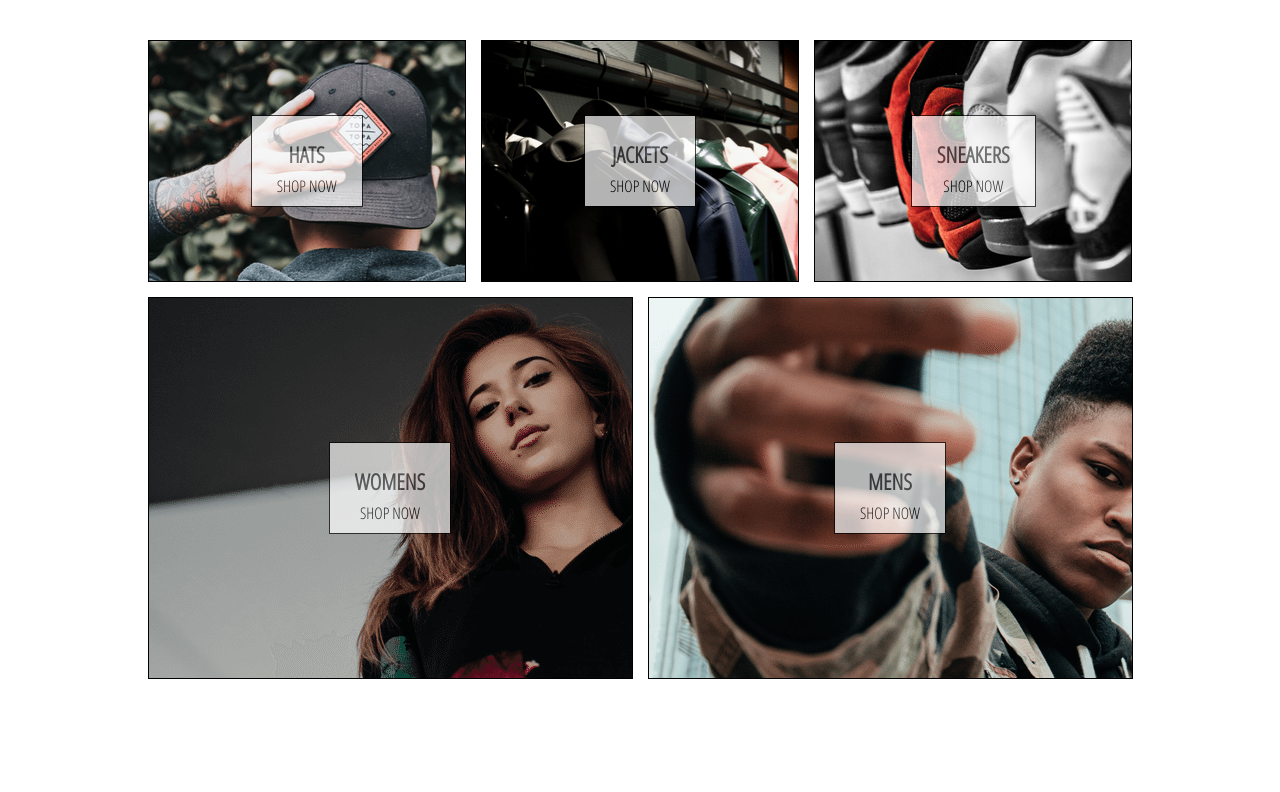
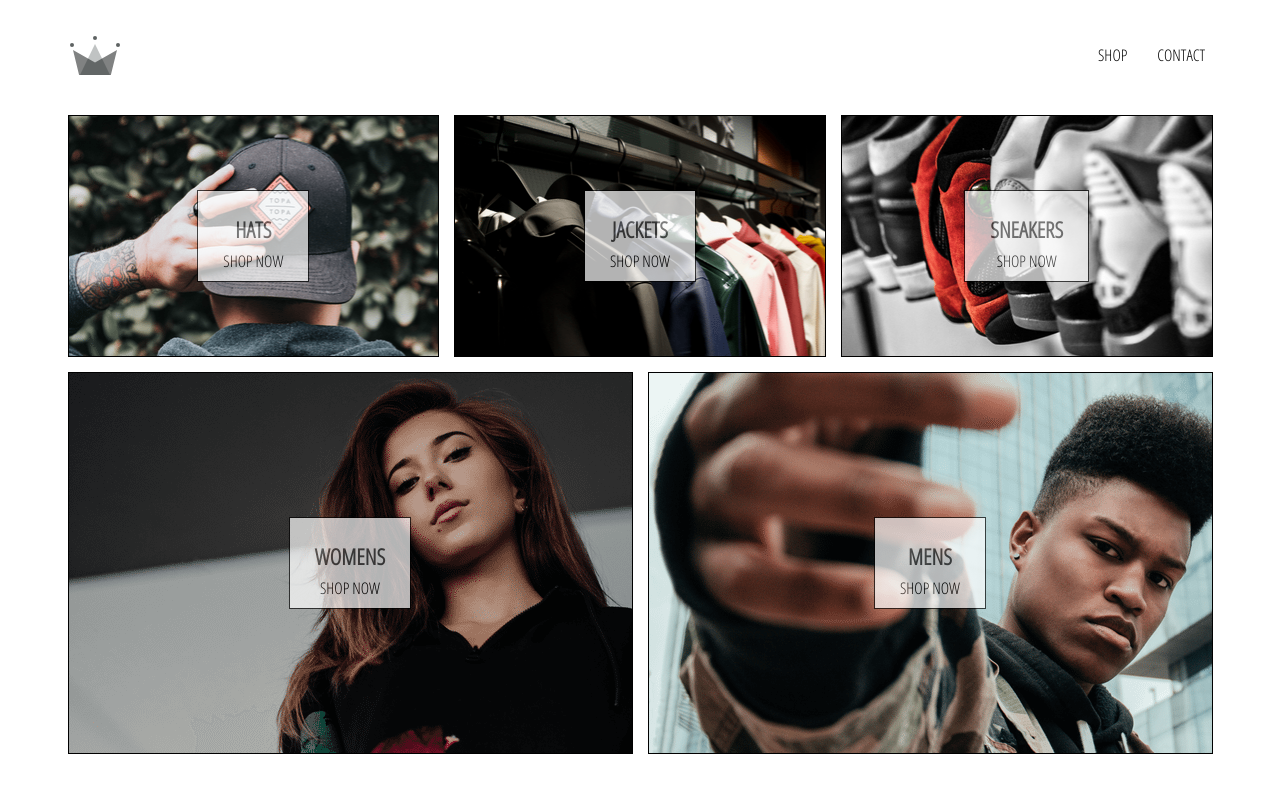
Before and after one commit to baltita/crwn-clothing, a React (Create React App) app: page / in a window 1280 px wide. Shown: the top 792 px of the page. Built offline with nearby package versions, Linux system fonts and the light colour scheme.

Commit message:
added header componenet

```diff
--- a/src/App.css
+++ b/src/App.css
@@ -2,3 +2,8 @@
     font-family: 'Open Sans Condensed', sans-serif;
     padding: 20px 60px;
 }
+
+a {
+    text-decoration: none;
+    color: #000;
+}
--- a/src/App.js
+++ b/src/App.js
@@ -1,14 +1,18 @@
 import React from 'react';
 import './App.css';
 import HomePAge from "./pages/homepage/homepage.component";
-import {Route} from "react-router-dom";
+import {Route, Switch} from "react-router-dom";
 import ShopPage from "./pages/shop/shop.component";
+import Header from "./components/header/header.componenet";
 
 function App() {
   return (
       <div>
-        <Route exact path='/' component={HomePAge} />
-        <Route exact path='/shop' component={ShopPage} />
+          <Header/>
+          <Switch>
+              <Route exact path='/' component={HomePAge} />
+              <Route exact path='/shop' component={ShopPage} />
+          </Switch>
       </div>
   );
 }
--- /dev/null
+++ b/src/components/header/header.componenet.jsx
@@ -0,0 +1,18 @@
+import React from "react";
+import './header.styles.scss'
+import {Link} from 'react-router-dom'
+import {ReactComponent as Logo} from "../../assets/crown.svg";
+
+const Header = () => (
+    <div className='header'>
+        <Link className="logo-container" to='/'>
+            <Logo className="logo"/>
+        </Link>
+        <div className="options">
+            <Link to="/shop" className="option">SHOP</Link>
+            <Link to="/shop" className="option">CONTACT</Link>
+        </div>
+    </div>
+)
+
+export default Header
--- /dev/null
+++ b/src/components/header/header.styles.scss
@@ -0,0 +1,27 @@
+.header {
+  height: 70px;
+  width: 100%;
+  display: flex;
+  justify-content: space-between;
+  margin-bottom: 25px;
+
+  .logo-container {
+    height: 100%;
+    width: 70px;
+    display: flex;
+    align-items: center;
+    justify-content: center;
+  }
+
+  .options {
+    width: 50%;
+    height: 100%;
+    display: flex;
+    align-items: center;
+    justify-content: flex-end;
+
+    .option {
+      padding: 10px 15px;
+    }
+  }
+}
--- a/src/pages/homepage/homepage.styles.scss
+++ b/src/pages/homepage/homepage.styles.scss
@@ -2,5 +2,4 @@
   display: flex;
   flex-direction: column;
   align-items: center;
-  padding: 20px 80px;
 }
```
Also changed, not shown: src/assets/crown.svg (added).
